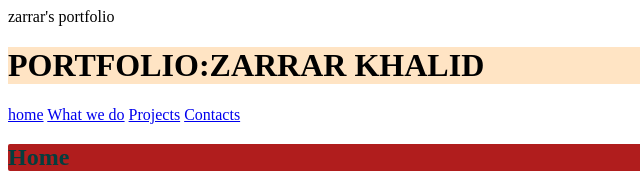
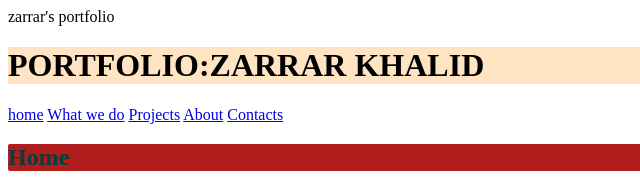
Before and after one commit to ZarrarKhalid/my-portfolio, a plain HTML site: page index.html in a window 1280 px wide. Shown: the top 188 px of the page, 0-640 px from the left. Drawn offline with Linux system fonts and the light colour scheme.

Commit message:
Added a new item to menu bar

```diff
--- a/index.html
+++ b/index.html
@@ -13,6 +13,9 @@
 
 
             <a class href="#">Projects</a>
+
+
+            <a class href="#">About</a>
 
 
             <a class href="#">Contacts</a>
```
